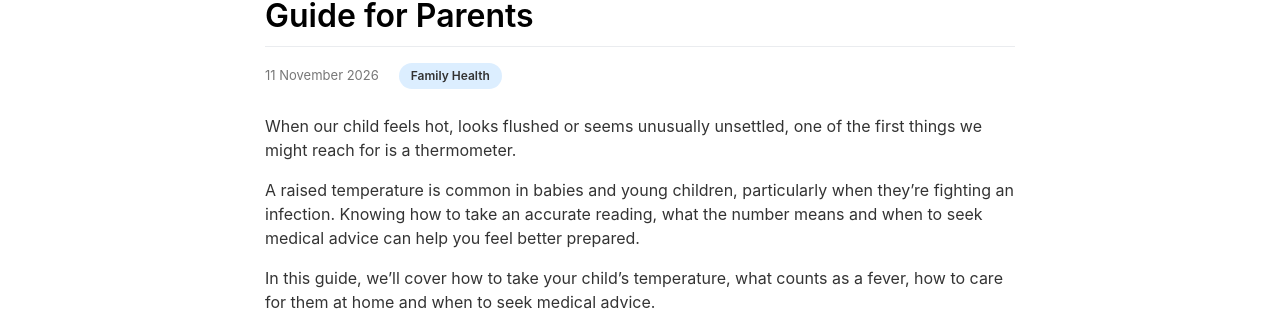
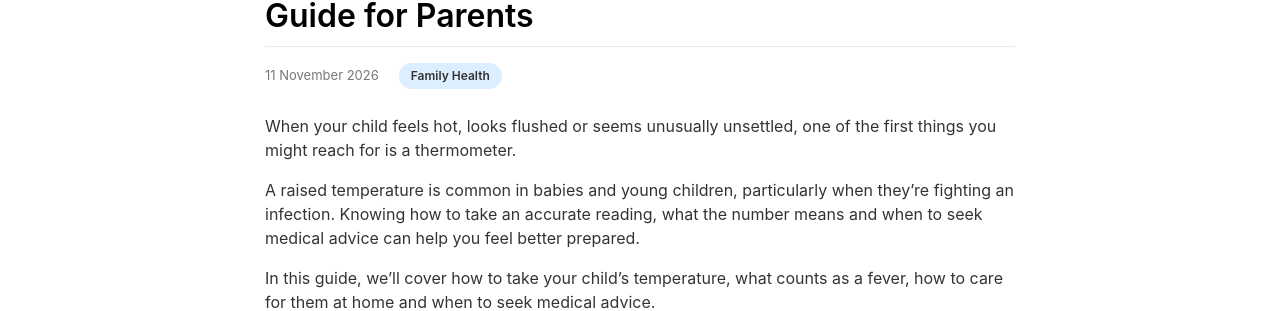
Before and after one commit to sheabrewer1986/WellBeeWebsite, a Jekyll site: the page built from _posts/2026-11-11-managing-temperature.md, in a window 1280 px wide and 900 px high. Shown: the part 189-500 px from the top of the window. Built offline with Jekyll 4.4.1, drawn with Linux system fonts in a browser that asks for light colours; nearby versions of some CDN libraries.

Commit message:
[Tweak] Small tweaks to copy

```diff
--- a/_posts/2026-11-11-managing-temperature.md
+++ b/_posts/2026-11-11-managing-temperature.md
@@ -6,7 +6,7 @@ description: "In this guide, we'll cover how to take your child's temperature, w
 categories: [Family Health]
 ---
 
-When our child feels hot, looks flushed or seems unusually unsettled, one of the first things we might reach for is a thermometer.
+When your child feels hot, looks flushed or seems unusually unsettled, one of the first things you might reach for is a thermometer.
 
 A raised temperature is common in babies and young children, particularly when they’re fighting an infection. Knowing how to take an accurate reading, what the number means and when to seek medical advice can help you feel better prepared.
 
```
